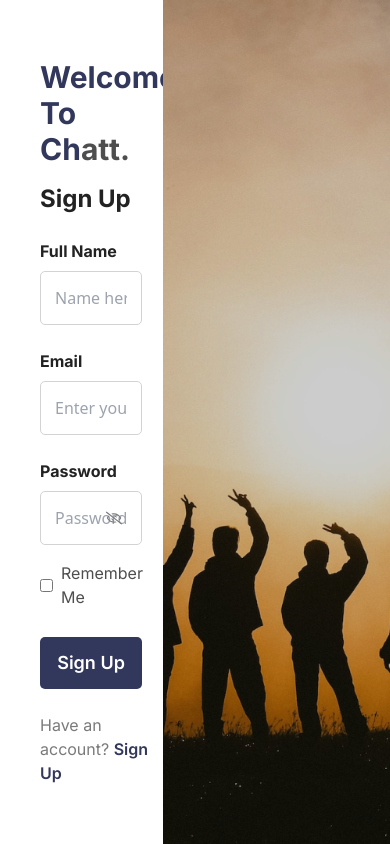
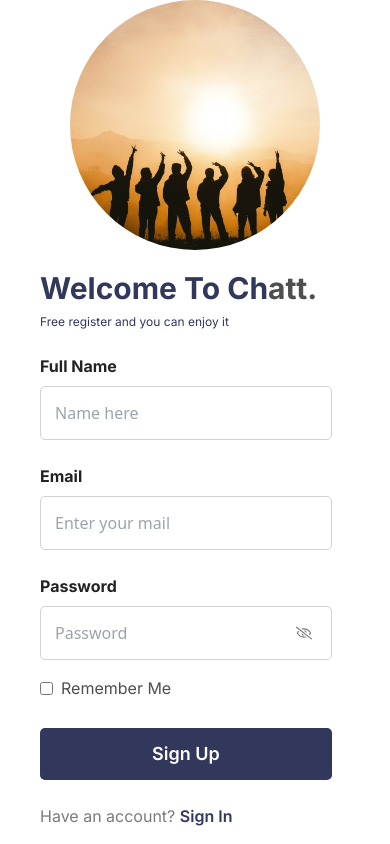
Before and after one commit to thehasandev/ChitChat, a React (Vite) app: page /sing-up in a window 390 px wide. Built offline with nearby package versions, Linux system fonts and the light colour scheme.

Commit message:
sing-up-responsive

```diff
--- a/src/pages/Registration.jsx
+++ b/src/pages/Registration.jsx
@@ -10,11 +10,11 @@ function Registration() {
   let [eye,setEye] = useState(false)
   return (
     <>
-     <Flex>
-       <div className='w-5/12 flex justify-center items-center'>
+     <div className='flex flex-col-reverse md:flex-row gap-y-5'>
+       <div className='md:w-5/12 flex justify-center items-center'>
           <div className='w-full pl-10'>
               <h1 className='font-inter font-bold text-3xl text-primary'>Welcome To Ch<span className='text-[#4E4E4E]'>att.</span></h1>
-            <h2 className='font-inter font-bold text-2xl text-secondary mt-4'>Sign Up</h2>
+              <p className='font-inter font-normal text-xs text-primary mt-2'>Free register and you can enjoy it</p>
 
               <div className='mt-6'>
                 <p className='font-inter font-bold text-base text-secondary mb-2'>Full Name</p>
@@ -46,16 +46,16 @@ function Registration() {
               </div>
 
               <button className='w-10/12 rounded-[5px] bg-primary py-3 text-white font-inter font-semibold text-lg mt-7'>Sign Up</button>
-            <p className='font-inter font-normal text-[#7A7A7A] text-base mt-6'>Have an account? <span className='text-primary font-semibold'>Sign Up</span></p>
+              <p className='font-inter font-normal text-[#7A7A7A] text-base mt-6'>Have an account? <span className='text-primary font-semibold'>Sign In</span></p>
           </div>
 
        </div>
 
-       <div className='w-7/12 relative'>
-        <Image className="w-full h-screen object-cover" src={Man}/>
-        <div className='bg-black/20 absolute top-0 left-0 w-full h-full'></div>
+       <div className='md:w-7/12 relative'>
+        <Image className="w-[250px] h-[250px] mx-auto rounded-full md:rounded-none md:w-full  md:h-screen object-cover" src={Man}/>
+        <div className='bg-black/20 absolute top-0 left-0 md:w-full md:h-full'></div>
        </div>
-     </Flex>
+     </div>
 
     </>
   )
```
Lines whose indentation alone changed are shown as unchanged.
